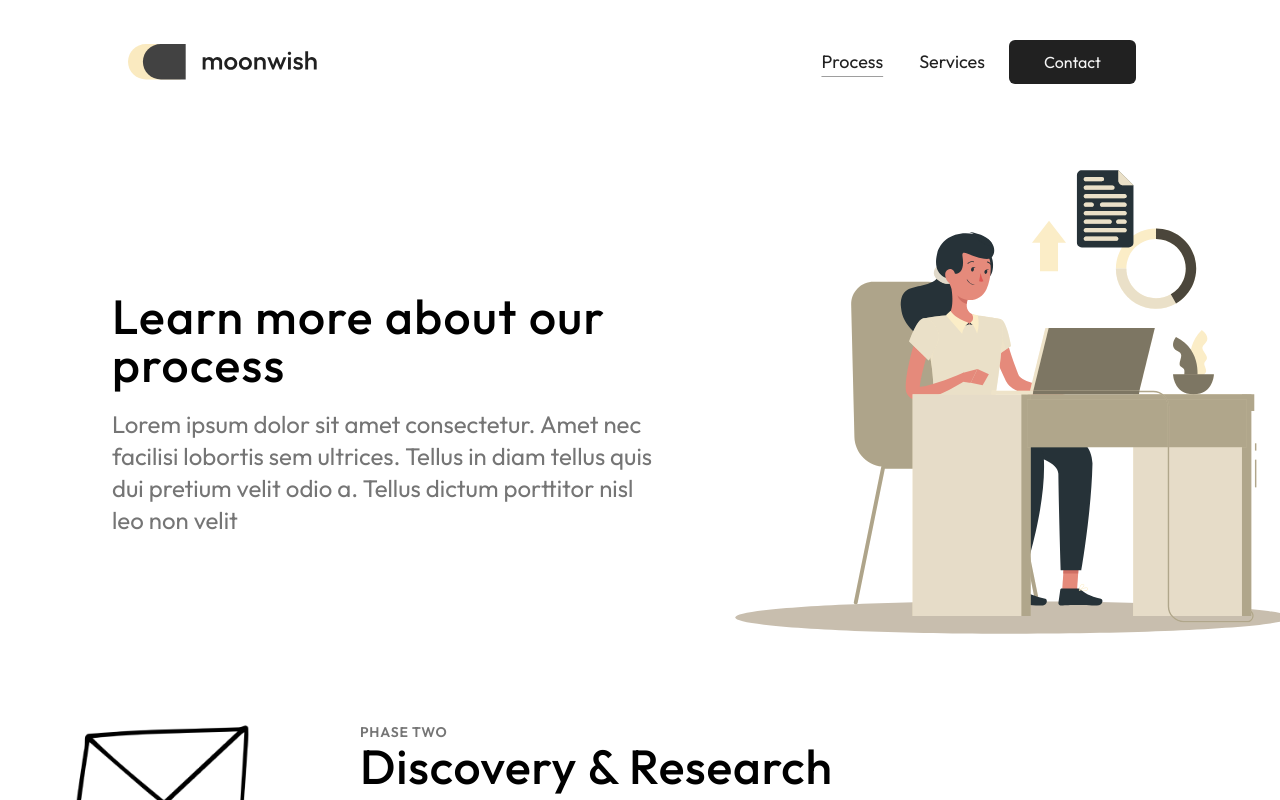
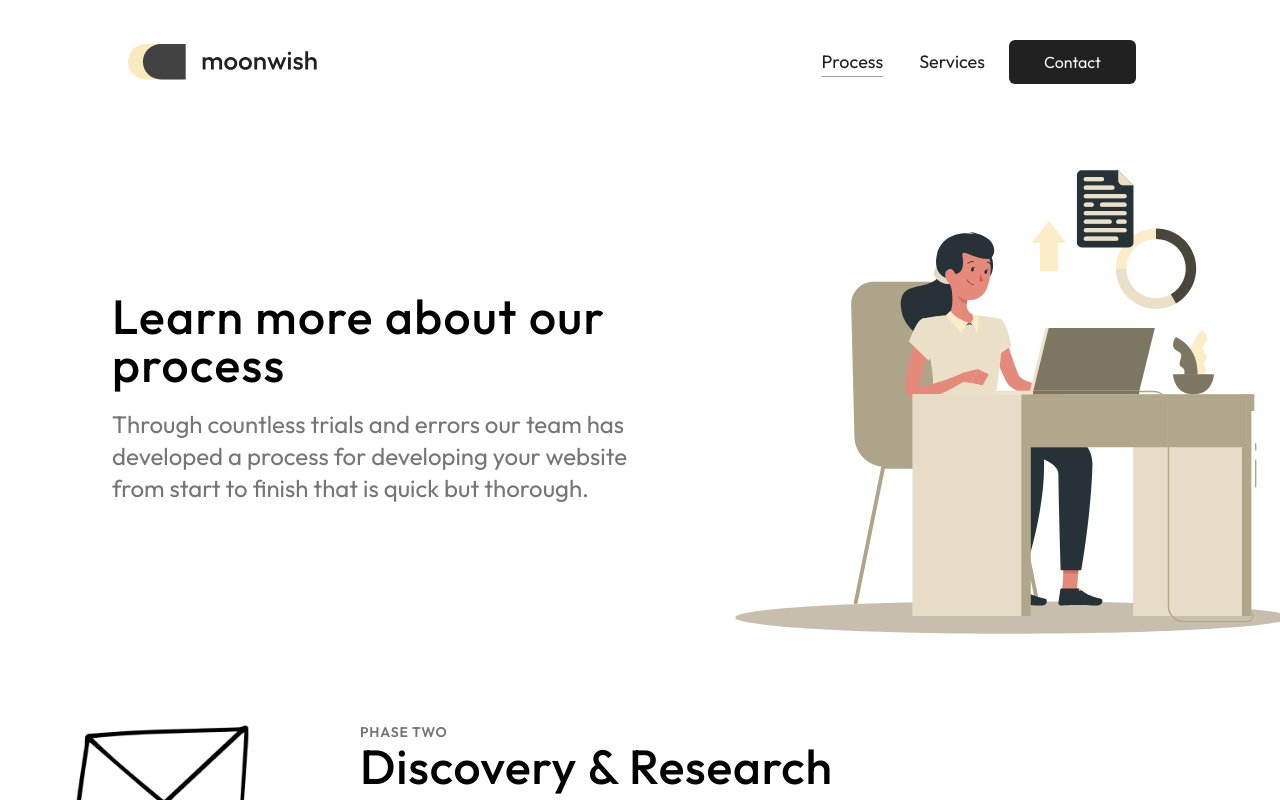
Before and after one commit to MoonWish-Studios/moonwish-site-v2, a Next.js app: page /process in a window 1280 px wide. Shown: the top 800 px of the page. Built offline with nearby package versions, Linux system fonts and the light colour scheme.

Commit message:
removed ul and merged bobby-branch

```diff
--- a/app/components/Footer.tsx
+++ b/app/components/Footer.tsx
@@ -23,7 +23,7 @@ export default function Footer() {
         <div className="Chunks flex md:flex-row flex-col gap-x-28 space-x-0 space-y-9 md:space-y-0 text-lightestGray">
           <div className="Chunk">
             <h1 className="text-3xl font-semibold mb-2">Chat with us</h1>
-            <ul className="space-y-1 flex flex-col">
+            <div className="space-y-1 flex flex-col">
               <Link
                 className="hover:text-white"
                 href={"mailto:mooonwishstudios@gmail.com"}
@@ -33,7 +33,7 @@ export default function Footer() {
               <Link className="hover:text-white" href={"tel:7143309387"}>
                 (714) 330-9387
               </Link>
-            </ul>
+            </div>
           </div>
           <div className="Chunk">
             <h1 className="text-3xl font-semibold mb-2">Find us</h1>
@@ -46,9 +46,9 @@ export default function Footer() {
               10564 Progress Way, Cypress 90630
             </Link>
           </div>
-          <div className="Chunk">
+          <div className="Chunk pr-10">
             <h1 className="text-3xl font-semibold mb-2">Company</h1>
-            <ul className="space-y-1 flex flex-col">
+            <div className="space-y-1 flex flex-col">
               <Link className="hover:text-white" href={"/"}>
                 Home
               </Link>
@@ -61,7 +61,7 @@ export default function Footer() {
               <Link className="hover:text-white" href={"/contact"}>
                 Contact
               </Link>
-            </ul>
+            </div>
           </div>
         </div>
       </div>
--- a/app/process/page.tsx
+++ b/app/process/page.tsx
@@ -28,9 +28,9 @@ export default function page() {
             Learn more about our process{" "}
           </h1>
           <div className="text-lightestGray text-2xl mt-5">
-            Lorem ipsum dolor sit amet consectetur. Amet nec facilisi lobortis
-            sem ultrices. Tellus in diam tellus quis dui pretium velit odio a.
-            Tellus dictum porttitor nisl leo non velit
+            Through countless trials and errors our team has developed a process
+            for developing your website from start to finish that is quick but
+            thorough.
           </div>
         </div>
       </div>
```
